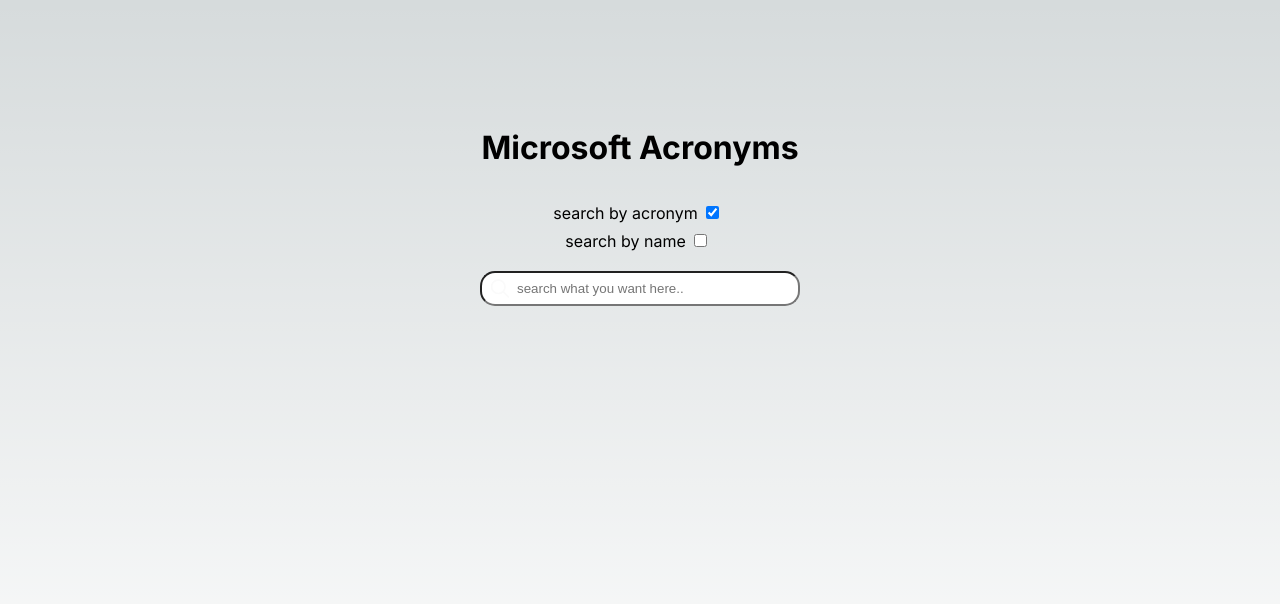
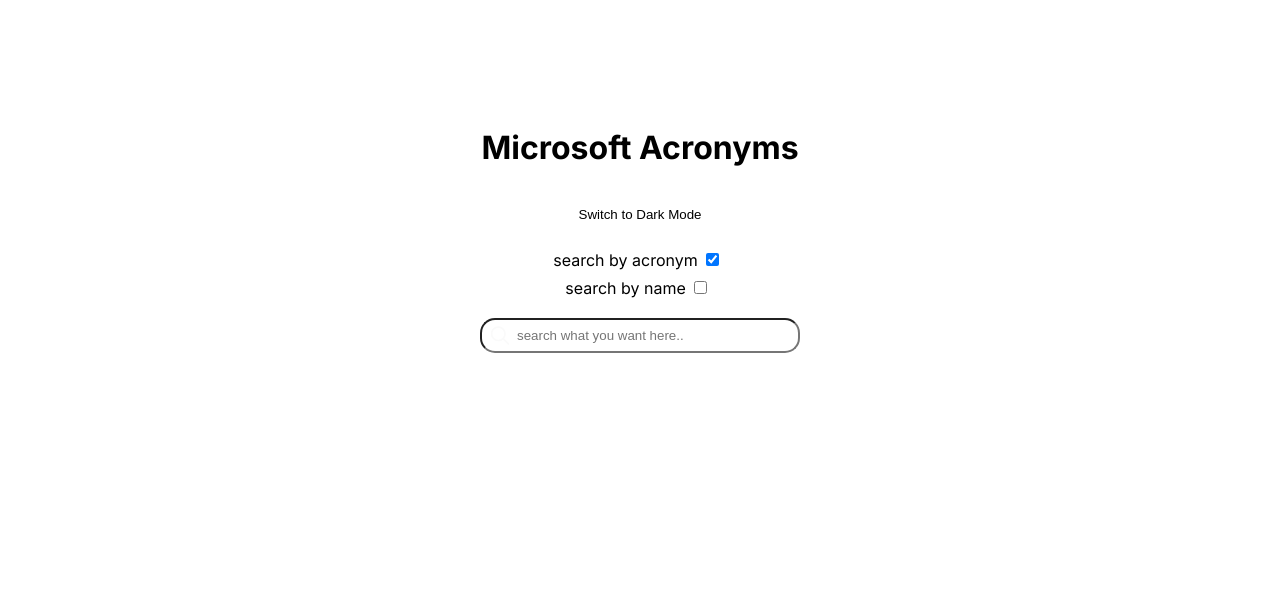
Before and after one commit to achrafbenalaya/MicrosoftAcronyms001, a Next.js app: page / in a window 1280 px wide. Shown: the top 604 px of the page. Built offline with nearby package versions, Linux system fonts and the light colour scheme.

Commit message:
Modernize UI and add dark/light mode support

```diff
--- a/src/app/globals.css
+++ b/src/app/globals.css
@@ -19,6 +19,11 @@
   );
   --secondary-glow: radial-gradient(
     rgba(255, 255, 255, 1),
+    /* Light theme */
+    --background: #fff;
+    --foreground: #222;
+    --primary: #0078d4;
+    --secondary: #f3f3f3;
     rgba(255, 255, 255, 0)
   );
 
@@ -51,6 +56,13 @@
       to bottom right,
       rgba(1, 65, 255, 0),
       rgba(1, 65, 255, 0),
+  /* Dark theme */
+  html.dark {
+    --background: #181818;
+    --foreground: #f3f3f3;
+    --primary: #0078d4;
+    --secondary: #222;
+  }
       rgba(1, 65, 255, 0.3)
     );
 
@@ -86,13 +98,8 @@
 }
 
 body {
-  color: rgb(var(--foreground-rgb));
-  background: linear-gradient(
-      to bottom,
-      transparent,
-      rgb(var(--background-end-rgb))
-    )
-    rgb(var(--background-start-rgb));
+    background: var(--background);
+    color: var(--foreground);
 }
 
 a {
--- a/src/app/layout.tsx
+++ b/src/app/layout.tsx
@@ -1,6 +1,7 @@
 import './globals.css'
 import type { Metadata } from 'next'
 import { Inter } from 'next/font/google'
+import { useDarkMode } from './theme';
 
 const inter = Inter({ subsets: ['latin'] })
 
@@ -14,8 +15,9 @@
 }: {
   children: React.ReactNode
 }) {
+  const [theme] = typeof window !== 'undefined' ? useDarkMode() : ['light'];
   return (
-    <html lang="en">
+    <html lang="en" className={theme}>
       <body className={inter.className}>{children}</body>
     </html>
   )
--- a/src/app/page.tsx
+++ b/src/app/page.tsx
@@ -1,12 +1,20 @@
 import styles from './page.module.css'
 import { data } from '../lib/data';
 import CustomSearch from '@/lib/CustomSearch';
+import { useDarkMode } from './theme';
 
 const Home = () => {
+  const [theme, setTheme] = typeof window !== 'undefined' ? useDarkMode() : ['light', () => {}];
   return (
     <main className={styles.main}>
       <div style={{ width: 400, textAlign: 'center' }}>
         <h1 style={{ margin: '2rem 0' }}>Microsoft Acronyms</h1>
+        <button
+          style={{ marginBottom: '1rem', padding: '0.5rem 1rem', borderRadius: 8, border: 'none', background: 'var(--primary)', color: 'var(--foreground)', cursor: 'pointer' }}
+          onClick={() => setTheme(theme === 'dark' ? 'light' : 'dark')}
+        >
+          Switch to {theme === 'dark' ? 'Light' : 'Dark'} Mode
+        </button>
         <CustomSearch data={data}/>
       </div>
     </main>
--- /dev/null
+++ b/src/app/theme.tsx
@@ -0,0 +1,15 @@
+import { useEffect, useState } from 'react';
+
+export function useDarkMode() {
+  const [theme, setTheme] = useState<'light' | 'dark'>('light');
+
+  useEffect(() => {
+    const mq = window.matchMedia('(prefers-color-scheme: dark)');
+    setTheme(mq.matches ? 'dark' : 'light');
+    const handler = (e: MediaQueryListEvent) => setTheme(e.matches ? 'dark' : 'light');
+    mq.addEventListener('change', handler);
+    return () => mq.removeEventListener('change', handler);
+  }, []);
+
+  return [theme, setTheme] as const;
+}
```
